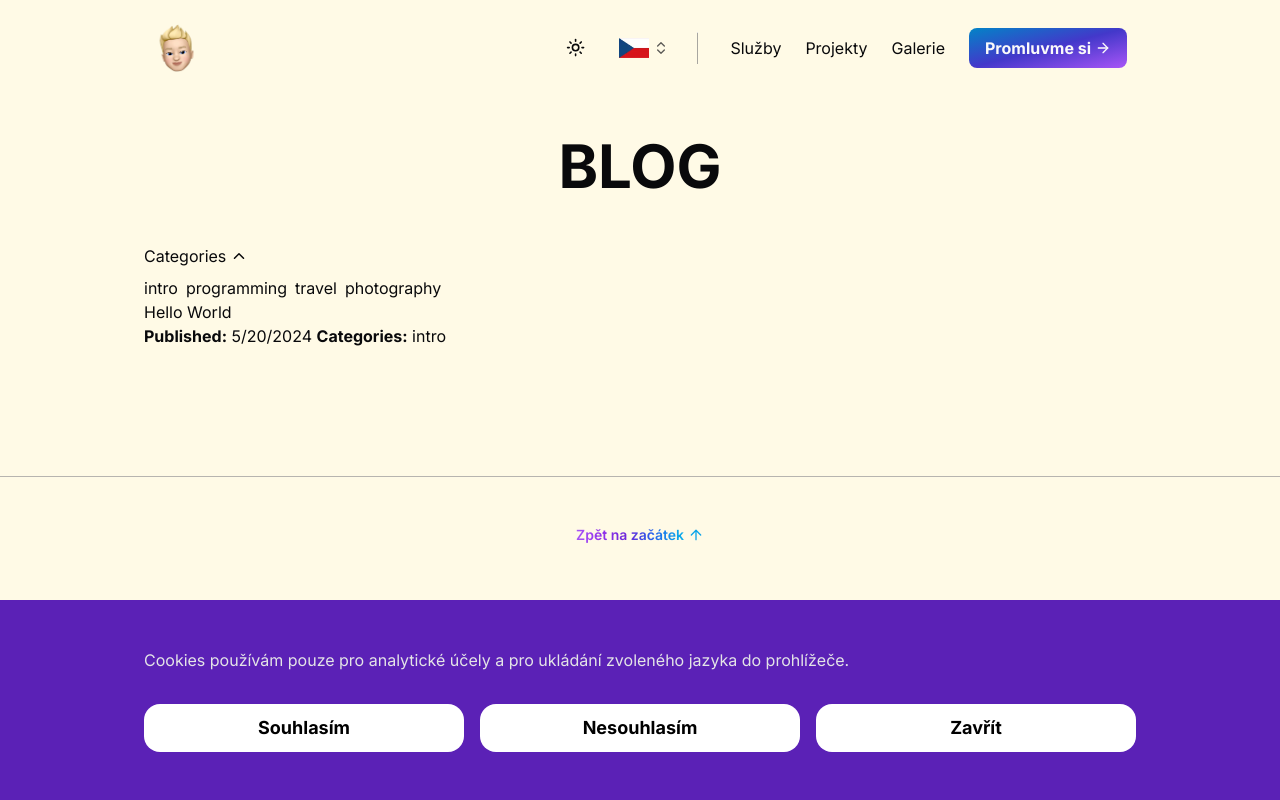
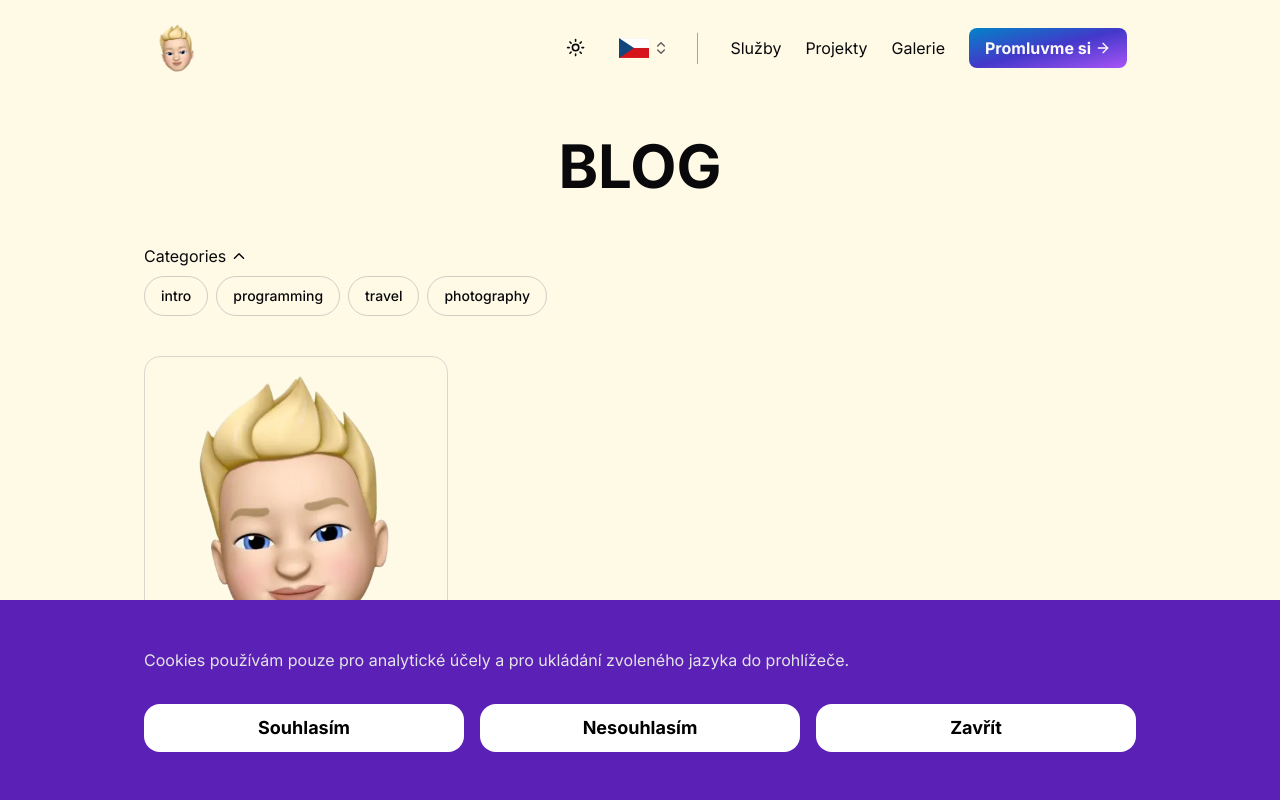
Before and after one commit to ton1czech/baudys, a Next.js app: page /blog in a window 1280 px wide. Both pictures are taken after a click on the element "Categories". Shown: the top 800 px of the page. Built offline with nearby package versions, Linux system fonts and the light colour scheme.

Commit message:
🎁NEW: fully functional designed blog

```diff
--- a/actions/get-posts.ts
+++ b/actions/get-posts.ts
@@ -6,8 +6,6 @@ export async function getPosts(): Promise<Post[]> {
     await readdir('./app/blog/(posts)', { withFileTypes: true })
   ).filter(dirent => dirent.isDirectory())
 
-  console.log(slugs)
-
   const posts = await Promise.all(
     slugs.map(async ({ name }) => {
       const { metadata } = await import(`../app/blog/(posts)/${name}/page.mdx`)
@@ -15,8 +13,6 @@ export async function getPosts(): Promise<Post[]> {
     })
   )
 
-  console.log(posts)
-
   posts.sort((a, b) => +new Date(b.publishDate) - +new Date(a.publishDate))
 
   return posts
--- a/app/blog/(posts)/hello-world/page.mdx
+++ b/app/blog/(posts)/hello-world/page.mdx
@@ -1,9 +1,26 @@
+import { Contact } from '@/components/contact'
+
 export const metadata = {
   title: 'Hello World',
+  image: '/blog/posts/hello-world/thumbnail.webp',
   publishDate: '2024-05-20',
   categories: ['intro'],
 }
 
-# Hello world
+# {metadata.title}
 
-Welcome to my new blog!
+![hero](/blog/posts/hello-world/thumbnail.webp)
+
+<br />
+<br />
+
+Welcome to my new blog! I'm super excited to figure out how to render .mdx pages in next.js project. It's my first time using this method to build a blog :D
+
+<br />
+<br />
+<br />
+<br />
+<br />
+<br />
+
+<Contact />
--- /dev/null
+++ b/app/blog/(posts)/layout.tsx
@@ -0,0 +1,18 @@
+import { ChevronRight } from 'lucide-react'
+import Link from 'next/link'
+
+export default function Layout({ children }: { children: React.ReactNode }) {
+  return (
+    <>
+      <p className='inline-flex items-center gap-2 text-zinc-600 dark:text-zinc-400'>
+        <Link href='/blog' className='hover:underline'>
+          blog
+        </Link>
+        <ChevronRight size={18} />
+        {/* @ts-ignore */}
+        <span className='font-bold'>{children.props.childPropSegment}</span>
+      </p>
+      {children}
+    </>
+  )
+}
--- a/app/blog/[category]/page.tsx
+++ b/app/blog/[category]/page.tsx
@@ -1,8 +1,13 @@
 import { getPostsByCategory } from '@/actions/get-posts-by-category'
 import { Posts } from '@/components/blog/posts'
+import { Categories } from '@/components/blog/categories'
+import { Title } from '@/components/title'
 import { categories } from '@/database/categories'
 import type { Category } from '@/types/blog'
 import { notFound } from 'next/navigation'
+import Link from 'next/link'
+import { ChevronRight } from 'lucide-react'
+import { Contact } from '@/components/contact'
 
 export default async function Category({
   params,
@@ -17,8 +22,17 @@ export default async function Category({
 
   return (
     <main>
-      <h1>Category: {category}</h1>
+      <p className='inline-flex items-center gap-2 text-zinc-600 dark:text-zinc-400'>
+        <Link href='/blog' className='hover:underline'>
+          blog
+        </Link>
+        <ChevronRight size={18} />
+        <span className='font-bold'>{category}</span>
+      </p>
+      <Title label={category} />
+      <Categories />
       <Posts posts={posts} />
+      <Contact />
     </main>
   )
 }
--- a/app/blog/page.tsx
+++ b/app/blog/page.tsx
@@ -1,6 +1,7 @@
 import { getPosts } from '@/actions/get-posts'
-import { Cateogries } from '@/components/blog/categories'
+import { Categories } from '@/components/blog/categories'
 import { Posts } from '@/components/blog/posts'
+import { Contact } from '@/components/contact'
 import { Title } from '@/components/title'
 
 export default async function Page() {
@@ -9,8 +10,9 @@ export default async function Page() {
   return (
     <main>
       <Title label='BLOG' />
-      <Cateogries />
+      <Categories />
       <Posts posts={posts} />
+      <Contact />
     </main>
   )
 }
--- /dev/null
+++ b/components/blog/card.tsx
@@ -0,0 +1,43 @@
+import type { Post } from '@/types/blog'
+import Link from 'next/link'
+
+interface Props extends Post {}
+
+export const Card = ({
+  slug,
+  title,
+  image,
+  publishDate,
+  categories,
+}: Props) => {
+  return (
+    <Link href={`/blog/${slug}`} className='group'>
+      <div className='relative border border-zinc-400/40 rounded-2xl p-4 overflow-hidden'>
+        <img
+          src={image}
+          alt={title}
+          className='w-full group-hover:scale-105 transition'
+        />
+
+        <span className='absolute right-3 bottom-3 text-zinc-300 text-xs'>
+          {new Date(publishDate).toLocaleDateString()}
+        </span>
+      </div>
+
+      <div className='flex justify-between items-center'>
+        <h2 className='font-semibold text-lg md:text-xl mt-2'>{title}</h2>
+        <div className='flex gap-1'>
+          {categories.map((cat, i) => (
+            <Link
+              key={i}
+              href={`/blog/${cat}`}
+              className='bg-violet-700 px-1 rounded-md'
+            >
+              {cat}
+            </Link>
+          ))}
+        </div>
+      </div>
+    </Link>
+  )
+}
--- a/components/blog/categories.tsx
+++ b/components/blog/categories.tsx
@@ -5,8 +5,12 @@ import { cn } from '@/lib/utils'
 import { ChevronDown } from 'lucide-react'
 import Link from 'next/link'
 import { useState } from 'react'
+import { Button, buttonVariants } from '../ui/button'
+import { usePathname } from 'next/navigation'
 
-export const Cateogries = () => {
+export const Categories = () => {
+  const pathname = usePathname()
+
   const [isOpen, setIsOpen] = useState(false)
 
   return (
@@ -24,7 +28,17 @@ export const Cateogries = () => {
       {isOpen && (
         <div className='mt-2 flex gap-2'>
           {categories.map(category => (
-            <Link href={`/blog/${category}`}>{category}</Link>
+            <Link key={category} href={`/blog/${category}`}>
+              <Button
+                variant='category'
+                className={cn(
+                  '',
+                  pathname.includes(category) && 'bg-white text-zinc-900'
+                )}
+              >
+                {category}
+              </Button>
+            </Link>
           ))}
         </div>
       )}
--- a/components/blog/posts.tsx
+++ b/components/blog/posts.tsx
@@ -1,22 +1,23 @@
 import { Post } from '@/types/blog'
-import Link from 'next/link'
+import { Card } from './card'
 
-export const Posts = ({ posts }: { posts: Post[] }) => {
+interface Props {
+  posts: Post[]
+}
+
+export const Posts = ({ posts }: Props) => {
   return (
-    <ol>
-      {posts.map(({ slug, title, publishDate, categories }) => (
-        <li key={slug}>
-          <h2>
-            <Link href={`/blog/(posts)/${slug}`}>{title}</Link>
-          </h2>
-          <p>
-            <strong>Published:</strong>{' '}
-            {new Date(publishDate).toLocaleDateString()}{' '}
-            <strong>Categories:</strong>{' '}
-            {categories.map((cat, i) => `${i ? ', ' : ''}${cat}`)}
-          </p>
-        </li>
+    <div className='grid md:grid-cols-2 lg:grid-cols-3 gap-10 mt-10 mb-32 md:mb-44 lg:mb-60'>
+      {posts.map(({ slug, title, image, publishDate, categories }) => (
+        <Card
+          key={slug}
+          slug={slug}
+          title={title}
+          image={image}
+          publishDate={publishDate}
+          categories={categories}
+        />
       ))}
-    </ol>
+    </div>
   )
 }
--- a/components/contact.tsx
+++ b/components/contact.tsx
@@ -49,14 +49,10 @@ export const Contact = () => {
         process.env.NEXT_PUBLIC_PUBLIC_API!
       )
 
-      console.log(emailResponse)
-
       toast.success(
         language === 'en' ? 'Sent Successfully.' : 'Úspěšně odesláno.'
       )
     } catch (error) {
-      console.log('Error sending email:', error)
-
       toast.error(
         language === 'en'
           ? 'Something went wrong, please try again later.'
--- a/mdx-components.tsx
+++ b/mdx-components.tsx
@@ -2,7 +2,17 @@ import type { MDXComponents } from 'mdx/types'
 
 export function useMDXComponents(components: MDXComponents): MDXComponents {
   return {
-    h1: ({ children }) => <h1 className='text-5xl font-bold'>{children}</h1>,
+    h1: ({ children }) => (
+      <h1 className='text-4xl md:text-5xl lg:text-6xl xl:text-7xl font-bold text-center mb-6 xl:mb-10 uppercase py-2'>
+        {children}
+      </h1>
+    ),
+    p: ({ children }) => (
+      <p className='md:text-lg lg:text-xl text-zinc-700 dark:text-zinc-300'>
+        {children}
+      </p>
+    ),
+    img: props => <img className='mx-auto' {...props} />,
     ...components,
   }
 }
--- a/types/blog.ts
+++ b/types/blog.ts
@@ -5,6 +5,7 @@ export type Category = (typeof categories)[number]
 export interface Post {
   slug: string
   title: string
+  image: string
   publishDate: string
   categories: Category[]
 }
```
Also changed, not shown: public/blog/posts/hello-world/thumbnail.webp (added).
